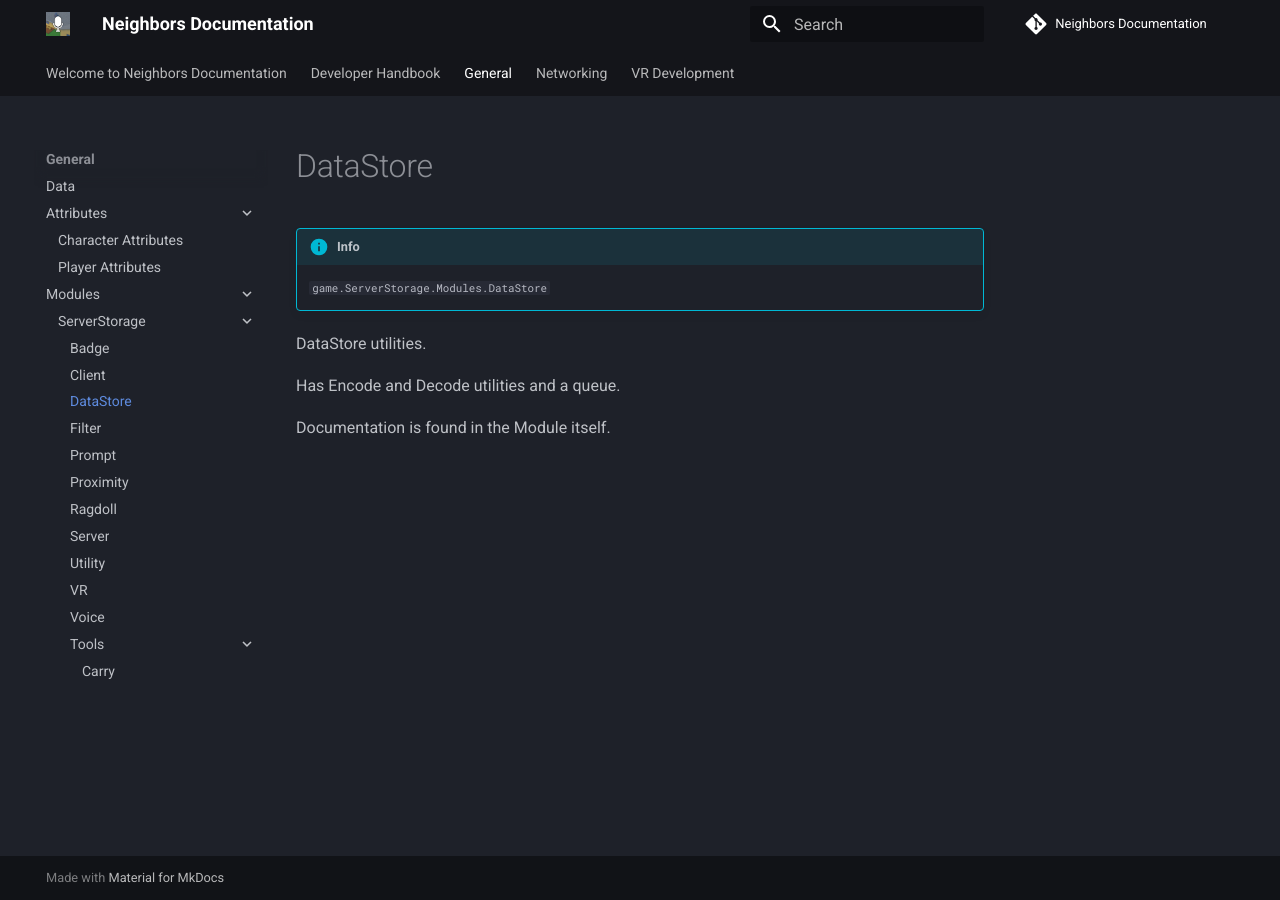
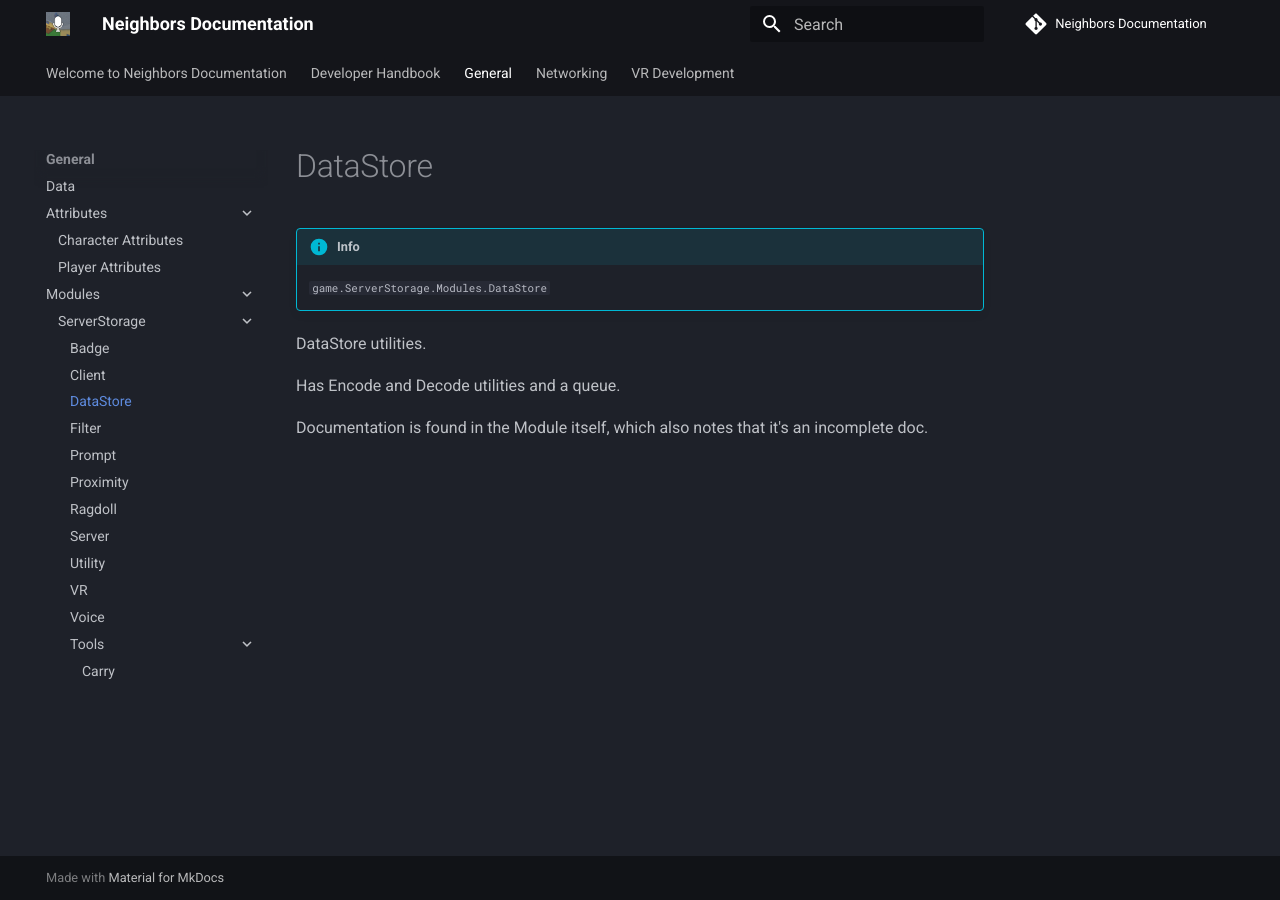
Before and after one commit to TheBoogle/neighbors-documentation, an MkDocs documentation site: the page built from docs/General/Modules/ServerStorage/DataStore.md, in a window 1280 px wide. Built offline with MkDocs 1.6.1 and Material for MkDocs 9.7.7, drawn with Linux system fonts in a browser that asks for light colours; comment, search, counter and statistics services are not loaded.

Commit message:
Update DataStore.md

```diff
--- a/docs/General/Modules/ServerStorage/DataStore.md
+++ b/docs/General/Modules/ServerStorage/DataStore.md
@@ -6,4 +6,4 @@ DataStore utilities.
 
 Has Encode and Decode utilities and a queue.
 
-Documentation is found in the Module itself.
+Documentation is found in the Module itself, which also notes that it's an incomplete doc.
```
